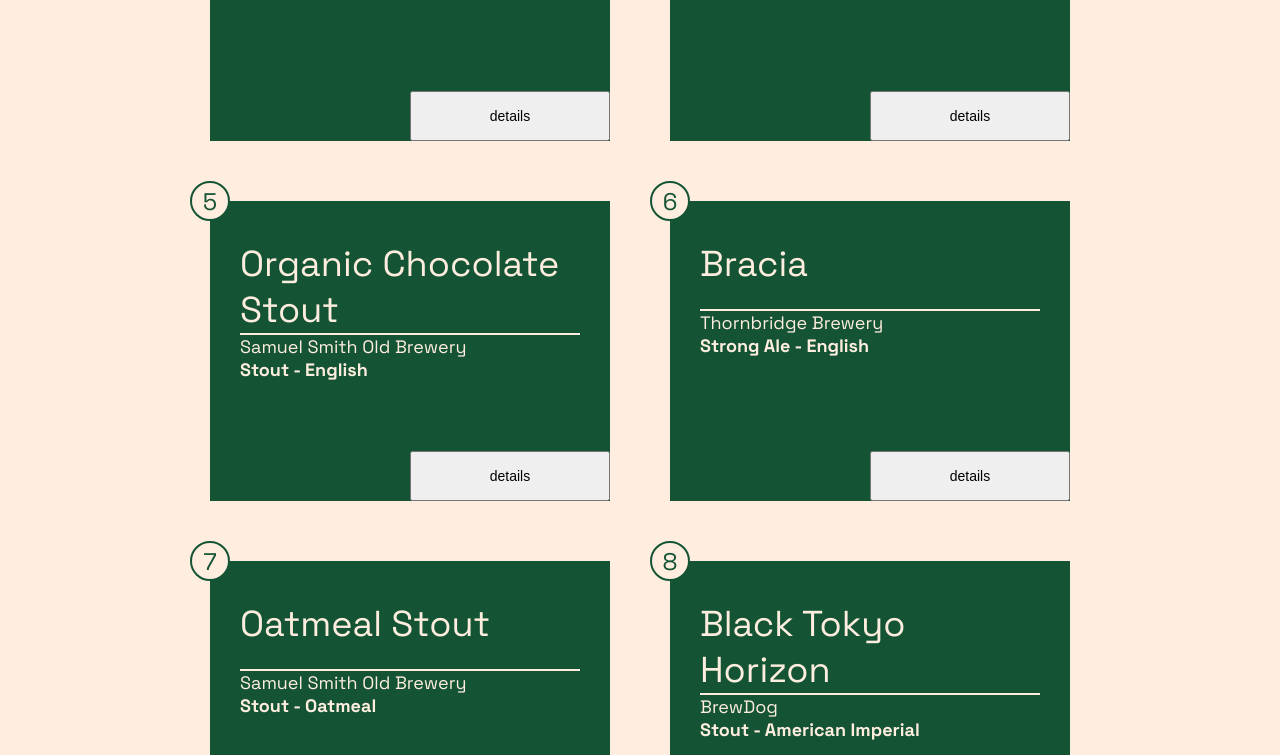
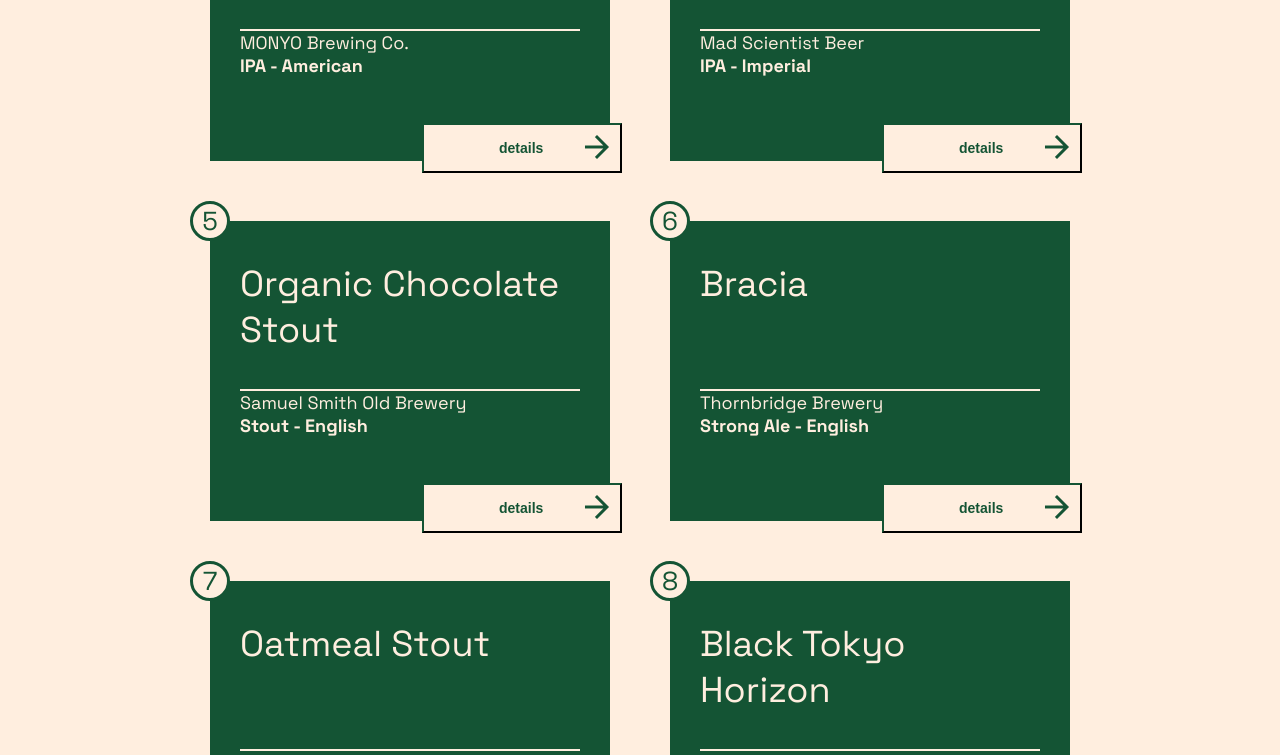
Before and after one commit to BBotond1/pre-exam-ui-build, a plain HTML site: page index.html in a window 1280 px wide. Shown: the part 659-1414 px from the top of the page. Drawn offline with Linux system fonts and the light colour scheme.

Commit message:
finished

```diff
--- a/index.html
+++ b/index.html
@@ -1,13 +1,20 @@
 <!DOCTYPE html>
 <html lang="en">
   <head>
-  <meta charset="UTF-8">
-  <meta http-equiv="X-UA-Compatible" content="IE=edge">
-  <meta name="viewport" content="width=device-width, initial-scale=1.0">
-  <link rel="preconnect" href="https://fonts.googleapis.com"><link rel="preconnect" href="https://fonts.gstatic.com" crossorigin><link href="https://fonts.googleapis.com/css2?family=Space+Grotesk:wght@400;700&display=swap" rel="stylesheet">
-  <link href="https://fonts.googleapis.com/icon?family=Material+Icons"
-      rel="stylesheet">
-  <link rel="stylesheet" href="style.css">
+    <meta charset="UTF-8" />
+    <meta http-equiv="X-UA-Compatible" content="IE=edge" />
+    <meta name="viewport" content="width=device-width, initial-scale=1.0" />
+    <link rel="preconnect" href="https://fonts.googleapis.com" />
+    <link rel="preconnect" href="https://fonts.gstatic.com" crossorigin />
+    <link
+      href="https://fonts.googleapis.com/css2?family=Space+Grotesk:wght@400;700&display=swap"
+      rel="stylesheet"
+    />
+    <link
+      href="https://fonts.googleapis.com/icon?family=Material+Icons"
+      rel="stylesheet"
+    />
+    <link rel="stylesheet" href="style.css" />
     <script src="script.js" defer></script>
     <title>Pre Exam</title>
   </head>
@@ -16,8 +23,6 @@
       <p>Best Beers</p>
       <span class="material-icons md-36">menu</span>
     </header>
-  <div class="cards-container">
-
-  </div>
+    <div class="cards-container"></div>
   </body>
 </html>
--- a/script.js
+++ b/script.js
@@ -63,7 +63,12 @@ const beerComp = function (number, title, sub, text){
       <div class="title">${title}</div>
       <div class="sub">${sub}</div>
       <div class="text">${text}</div>
-      <button>details</button>
+      <button>
+				<div class="button-text">details</div>
+				<div class="arrow">
+				  <span class="material-icons md-36"> arrow_forward </span>
+				</div>
+			</button>
     </div>
     `
 }
--- a/style.scss
+++ b/style.scss
@@ -8,30 +8,47 @@ $primary: #ffeedf;
 $secondary: #145434;
 
 /* Rules for sizing the icon. */
-.material-icons.md-18 { font-size: 18px; }
-.material-icons.md-24 { font-size: 24px; }
-.material-icons.md-36 { font-size: 36px; }
-.material-icons.md-48 { font-size: 48px; }
+.material-icons.md-18 {
+  font-size: 18px;
+}
+.material-icons.md-24 {
+  font-size: 24px;
+}
+.material-icons.md-36 {
+  font-size: 36px;
+}
+.material-icons.md-48 {
+  font-size: 48px;
+}
 
 /* Rules for using icons as black on a light background. */
-.material-icons.md-dark { color: rgba(0, 0, 0, 0.54); }
-.material-icons.md-dark.md-inactive { color: rgba(0, 0, 0, 0.26); }
+.material-icons.md-dark {
+  color: rgba(0, 0, 0, 0.54);
+}
+.material-icons.md-dark.md-inactive {
+  color: rgba(0, 0, 0, 0.26);
+}
 
 /* Rules for using icons as white on a dark background. */
-.material-icons.md-light { color: rgba(255, 255, 255, 1); }
-.material-icons.md-light.md-inactive { color: rgba(255, 255, 255, 0.3); }
+.material-icons.md-light {
+  color: rgba(255, 255, 255, 1);
+}
+.material-icons.md-light.md-inactive {
+  color: rgba(255, 255, 255, 0.3);
+}
 
 body {
   background-color: $primary;
-  font-family: 'Space Grotesk', sans-serif;
+  font-family: "Space Grotesk", sans-serif;
 }
 
 header {
   display: flex;
   justify-content: space-between;
+  align-items: center;
   width: 100%;
   height: 60px;
-  color:$secondary;
+  color: $secondary;
   border-bottom: #145434 1px solid;
   font-weight: 700;
   padding: 0 20px;
@@ -48,7 +65,7 @@ header {
   flex-direction: row;
   flex-wrap: wrap;
   gap: 60px;
-
+  padding: 20px;
   .card {
     position: relative;
     width: 100%;
@@ -60,21 +77,21 @@ header {
     .number {
       width: 40px;
       height: 40px;
-      font-size: 24px;
+      font-size: 26px;
       position: absolute;
       top: -20px;
       left: -20px;
       border-radius: 20px;
-      color:#145434;
-      border: 2px solid #145434;
+      color: #145434;
+      border: 3px solid #145434;
       display: flex;
       align-items: center;
       justify-content: center;
       background-color: $primary;
     }
-    .title{
+    .title {
       font-size: 36px;
-      min-height: 70px;
+      min-height: 130px;
       border-bottom: 2px solid $primary;
       color: $primary;
     }
@@ -92,8 +109,29 @@ header {
       height: 50px;
       font-size: 14px;
       position: absolute;
-      bottom: 0;
-      right: 0;
+      bottom: -12px;
+      right: -12px;
+      display: flex;
+      align-items: center;
+      justify-content: space-between;
+      color: $secondary;
+      background-color: $primary;
+      border-color: $secondary;
+
+      .arrow {
+        margin-right: 5px;
+      }
+
+      .button-text {
+        margin-left: 75px;
+        font-size: 14px;
+        font-weight: 700;
+      }
+    }
+    button:hover {
+      color: $primary;
+      background-color: $secondary;
+      border-color: $primary;
     }
   }
 }
```
Also changed, not shown: style.css, 1 other file. Lines whose indentation alone changed are shown as unchanged.
